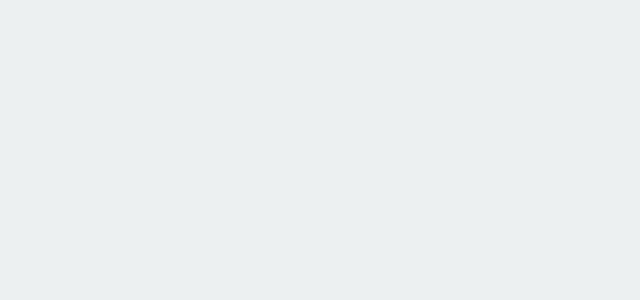
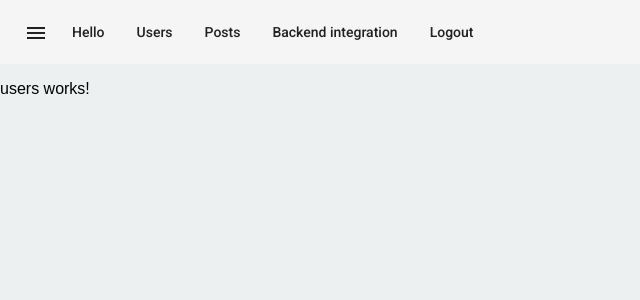
Before and after one commit to lizardcoder9999/angular-panel, an Angular app: page /users in a window 1280 px wide. Before the commit this address led to /. Shown: the top 300 px of the page, without its empty margins (0-640 px from the left). Built offline with nearby package versions, Linux system fonts and the light colour scheme; sample sign-in values are in the browser's storage.

Commit message:
Added users component

```diff
--- a/src/app/app-routing.module.ts
+++ b/src/app/app-routing.module.ts
@@ -3,6 +3,7 @@ import { Routes, RouterModule } from '@angular/router';
 import { AppComponent } from './app.component';
 import { AdminGuard } from './modules/authentication/gaurds/admin.guard';
 import { AdminDashboardComponent } from './modules/dashboard/admin-dashboard/admin-dashboard.component';
+import { UsersComponent } from './modules/dashboard/users/users.component';
 
 const routes: Routes = [
   {
@@ -19,6 +20,12 @@ const routes: Routes = [
   },
 
   { path: '', pathMatch: 'full', redirectTo: '/dashboard' },
+
+  {
+    path: 'users',
+    component: UsersComponent,
+    canActivate: [AdminGuard],
+  },
 ];
 
 @NgModule({
--- a/src/app/modules/dashboard/dashboard.module.ts
+++ b/src/app/modules/dashboard/dashboard.module.ts
@@ -5,10 +5,11 @@ import { NavbarComponent } from './navbar/navbar.component';
 import { MaterialModule } from '../../material-ui.module';
 import { BrowserModule } from '@angular/platform-browser';
 import { UsersComponent } from './users/users.component';
+import { RouterModule } from '@angular/router';
 
 @NgModule({
   declarations: [AdminDashboardComponent, NavbarComponent, UsersComponent],
-  imports: [CommonModule, MaterialModule, BrowserModule],
-  exports: [AdminDashboardComponent],
+  imports: [CommonModule, MaterialModule, BrowserModule, RouterModule],
+  exports: [AdminDashboardComponent, UsersComponent],
 })
 export class DashboardModule {}
--- a/src/app/modules/dashboard/navbar/navbar.component.html
+++ b/src/app/modules/dashboard/navbar/navbar.component.html
@@ -4,7 +4,7 @@
       <mat-icon>menu</mat-icon>
     </button>
     <a mat-button>Hello </a>
-    <a mat-button>Users</a>
+    <a mat-button [routerLink]="['/users']">Users</a>
     <a mat-button>Posts</a>
     <a mat-button>Backend integration</a>
     <a mat-button (click)="logoutAdmin()">Logout</a>
--- a/src/app/modules/dashboard/users/users.component.html
+++ b/src/app/modules/dashboard/users/users.component.html
@@ -1 +1,2 @@
+<app-navbar></app-navbar>
 <p>users works!</p>
```
